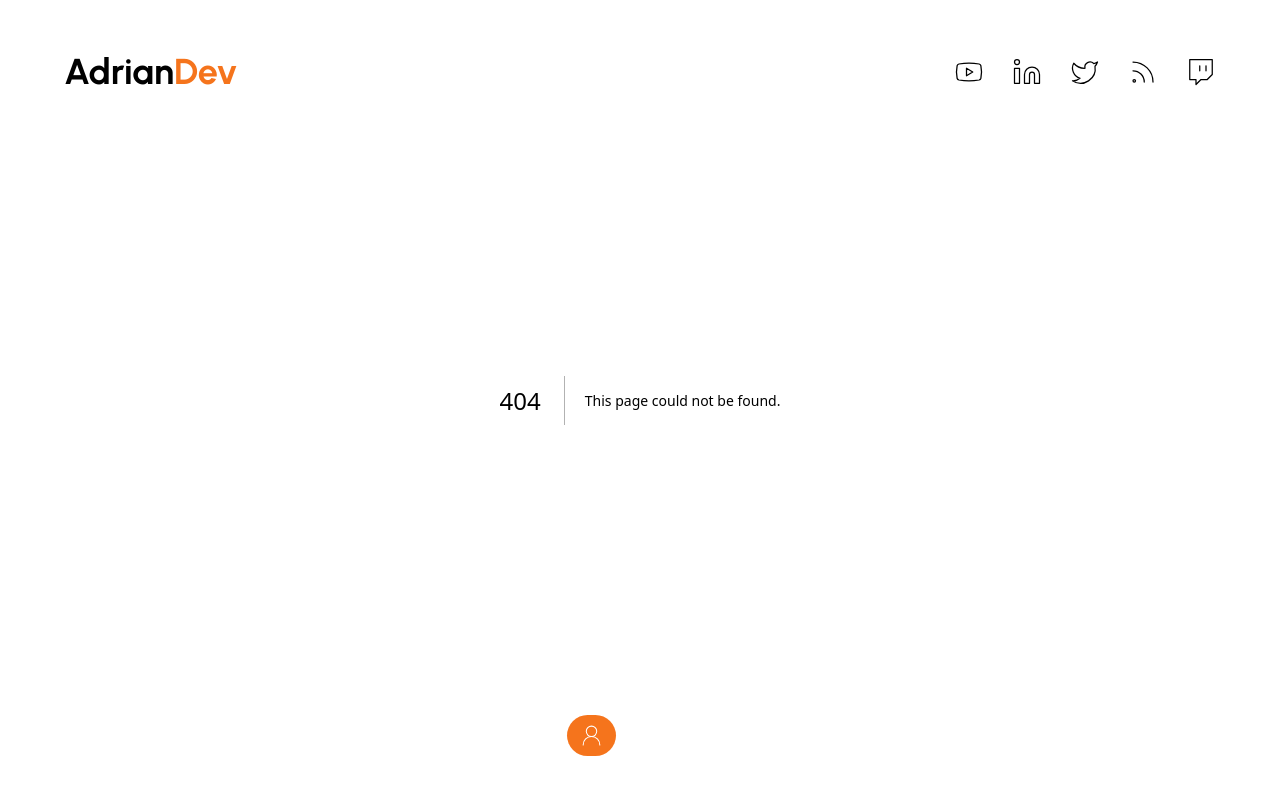
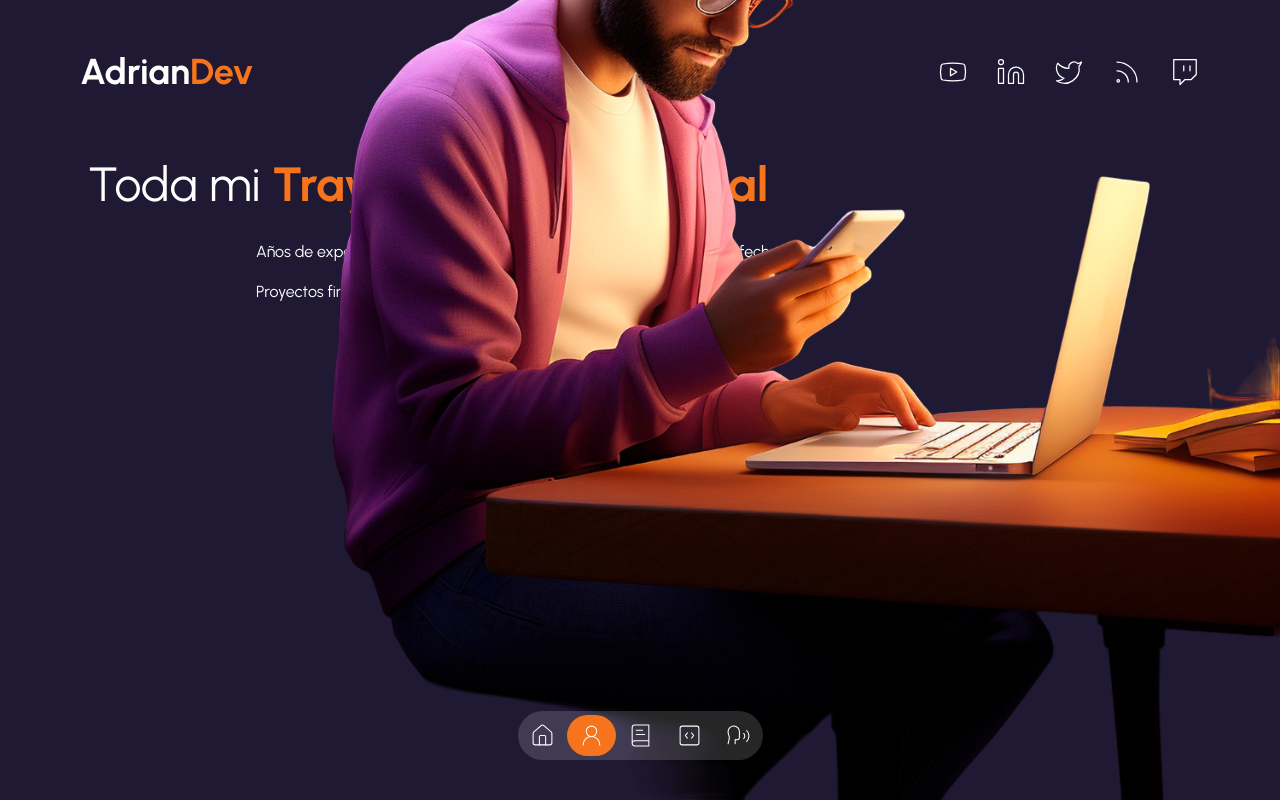
Before and after one commit to Dev-Drian/Portafolio, a Next.js app: page /about-me in a window 1280 px wide. Before the commit this address had no page. Built offline with nearby package versions, Linux system fonts and the light colour scheme.

Commit message:
page about-me

```diff
--- /dev/null
+++ b/app/(routes)/about-me/page.tsx
@@ -0,0 +1,28 @@
+import TransitionsPage from "@/components/transitions-page";
+
+import ContainerPage from "@/components/container";
+import Avatar from "@/components/avatar";
+import CounterServices from "@/components/counter-services";
+
+const PageAboutMe = () => {
+  return (
+    <>
+      <TransitionsPage />
+      <ContainerPage>
+        <Avatar />
+
+        <h1 className="text-2xl leanding-light text-center  md:text-left md:text-5xl md:mt-10">
+          {" "}
+          Toda mi{" "}
+          <span className="font-bold text-secondary">
+            Trayectoria Profesional
+          </span>
+        </h1>
+    <CounterServices/>
+
+
+      </ContainerPage>
+    </>
+  );
+};
+export default PageAboutMe;
--- /dev/null
+++ b/components/avatar.tsx
@@ -0,0 +1,23 @@
+import Image from "next/image";
+import MotionTransition from "./transitions-components";
+
+const Avatar = () => {
+  return (
+    <MotionTransition
+      positions="bottom"
+      className="bottom-0 right-0 hidden md:inline-block md:absolute"
+    >
+      <Image
+        src="/avatar-1.png"
+        width={400}
+        height={400}
+        className="w-full h-full"
+        alt="Avatar"
+      />
+
+
+    </MotionTransition>
+  );
+};
+
+export default Avatar;
--- /dev/null
+++ b/components/container.tsx
@@ -0,0 +1,17 @@
+interface ContainerProps {
+    children: React.ReactNode
+}
+
+const ContainerPage = (props: ContainerProps) => {
+  const { children } = props;
+  return (
+    <div
+      className="w-full max-w-6xl px-4 pb-40
+        mx-auto mt-40 md:pb-0 md:px-6"
+    >
+      {children}
+
+    </div>
+  );
+};
+export default ContainerPage;
--- /dev/null
+++ b/components/counter-services.tsx
@@ -0,0 +1,17 @@
+import { dataCounter } from "@/data";
+import CountUp from "react-countup/build/CountUp";
+
+const CounterServices = () => {
+    return (
+        <div className="grid justify-between max-w-3xl grid-cols-2 gap-3
+         mx-auto my-8 md:grid-cols.4 md:gap-4">
+            {dataCounter.map(({id,endCounter,text,lineRight,lineRightMobile}) => (
+                <div key={id} className={`${lineRight} && 'ltr'`}>
+                    <p>{text}</p>
+                </div>
+            ))}
+        </div>
+     );
+}
+
+export default CounterServices ;
--- a/components/header.tsx
+++ b/components/header.tsx
@@ -6,7 +6,7 @@
   return (
     <MotionTransition
       positions="bottom"
-      className="absolute z-40 inline-block w-full top-5 md:top-10"
+      className="absolute z-40 inline-block w-full top-5 md:top-10 px-20 "
     >
       <header>
         <div className="container justify-between max-w-6xl mx-auto md:flex">
--- a/package.json
+++ b/package.json
@@ -15,6 +15,7 @@
     "lucide-react": "^0.379.0",
     "next": "14.2.3",
     "react": "^18",
+    "react-countup": "^6.5.3",
     "react-dom": "^18",
     "react-type-animation": "^3.2.0"
   },
```
Also changed, not shown: 1 other file (tests, documents, lock files or other folders).
